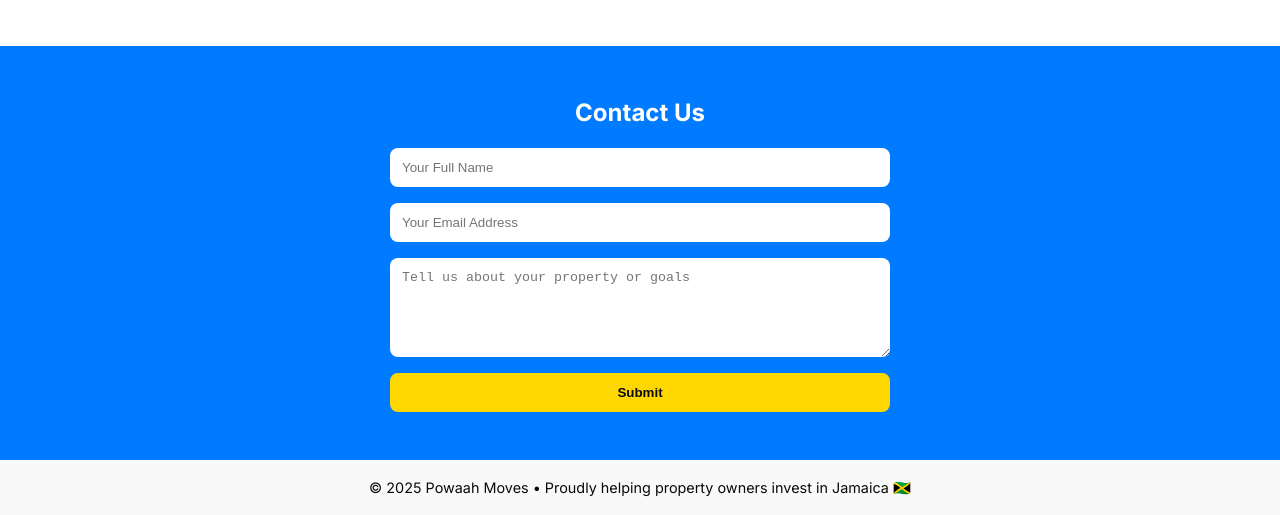
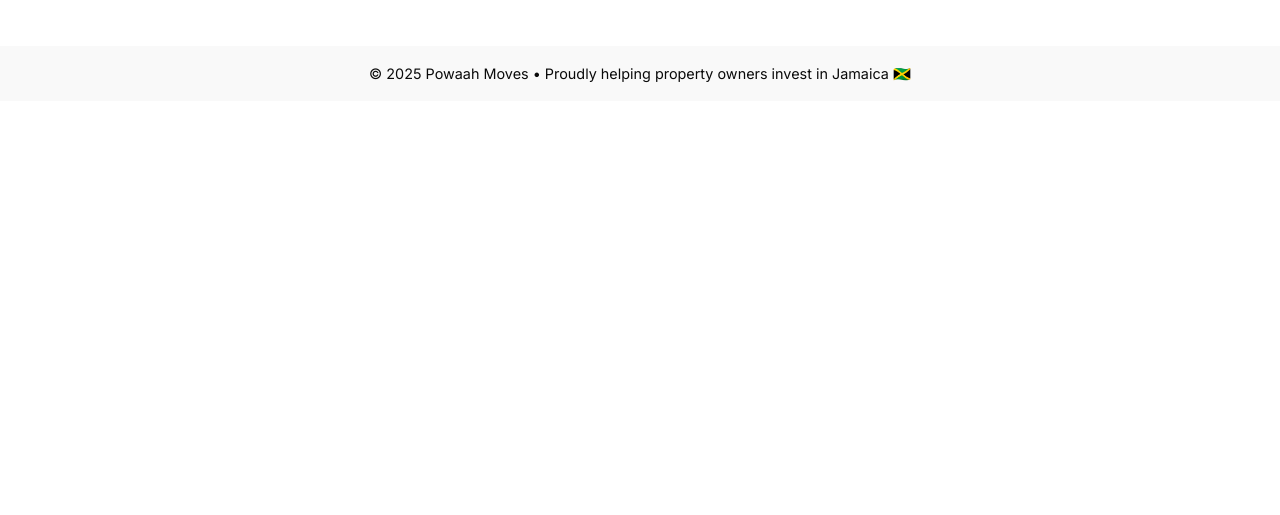
Before and after one commit to MeshachB/Powaahmoves, a plain HTML site: page index.html in a window 1280 px wide. Shown: the part 1123-1638 px from the top of the page. After the commit the page ends 1224 px from the top, so only its background shows below. Drawn offline with Linux system fonts and the light colour scheme.

Commit message:
index.html

```diff
--- a/index.html
+++ b/index.html
@@ -3,7 +3,7 @@
 <head>
   <meta charset="UTF-8" />
   <meta name="viewport" content="width=device-width, initial-scale=1.0" />
-  <title>Powaah Moves - Hassle-Free Jamaica Property Management</title>
+  <title>Powaah Moves - Trustworthy Jamaica Property Management</title>
   <link href="https://fonts.googleapis.com/css2?family=Inter:wght@400;600;700&display=swap" rel="stylesheet">
   <style>
     :root {
@@ -32,11 +32,6 @@
     #schedule { padding: 3rem 2rem; background: #fff; }
     #schedule h2 { text-align: center; margin-bottom: 1rem; }
     #schedule iframe { width: 100%; max-width: 800px; height: 600px; border: none; margin: 0 auto; display: block; border-radius: var(--radius); }
-    #contact { background: var(--blue); padding: 3rem 2rem; color: var(--white); }
-    #contact h2 { text-align: center; margin-bottom: 1rem; }
-    #contact form { max-width: 500px; margin: 0 auto; display: grid; gap: 1rem; }
-    #contact input, #contact textarea { width: 100%; padding: 0.75rem; border: none; border-radius: var(--radius); }
-    #contact button { background: var(--yellow); color: var(--dark); padding: 0.75rem; border: none; border-radius: var(--radius); font-weight: 600; cursor: pointer; }
     footer { text-align: center; padding: 1rem; font-size: 0.9rem; background: #f9f9f9; }
   </style>
 </head>
@@ -53,7 +48,7 @@
   </header>
 
   <main>
-    <h1>Hassle-Free Jamaica Property Management</h1>
+    <h1>Trustworthy Jamaica Property Management</h1>
     <p>Let us handle the details while you enjoy stress-free hosting and optimal returns on your Jamaica property investment.</p>
     <div class="buttons">
       <button class="btn-primary" id="btn-start-main">Get Started</button>
@@ -63,18 +58,8 @@
 
   <section id="schedule">
     <h2>Book an Appointment</h2>
-   <!-- Google Calendar embed using meshachcbrown@gmail.com -->
-<iframe src="https://calendar.google.com/calendar/embed?src=meshachcbrown@gmail.com&ctz=America%2FNew_York" scrolling="no"></iframe>
-</section>
-
-  <section id="contact">
-    <h2>Contact Us</h2>
-    <form>
-      <input type="text" placeholder="Your Full Name" required />
-     <input type="email" placeholder="Your Email Address" required />
-      <textarea rows="5" placeholder="Tell us about your property or goals"></textarea>
-      <button type="submit">Submit</button>
-    </form>
+    <!-- Google Forms embed link -->
+    <iframe src="https://docs.google.com/forms/d/1XddMzHUIYeJ6WITghaO8X1f_6g-oWpTDoGAVpVBluPA/viewform?embedded=true" width="640" height="820" frameborder="0" marginheight="0" marginwidth="0">Loading…</iframe>
   </section>
 
   <footer>
@@ -88,7 +73,7 @@
     }
     // Event listeners
     document.querySelectorAll('#btn-start, #btn-start-main').forEach(btn => {
-      btn.addEventListener('click', () => scrollToSection('contact'));
+      btn.addEventListener('click', () => scrollToSection('schedule'));
     });
     document.querySelectorAll('#btn-schedule, #btn-schedule-main').forEach(btn => {
       btn.addEventListener('click', () => scrollToSection('schedule'));
```
